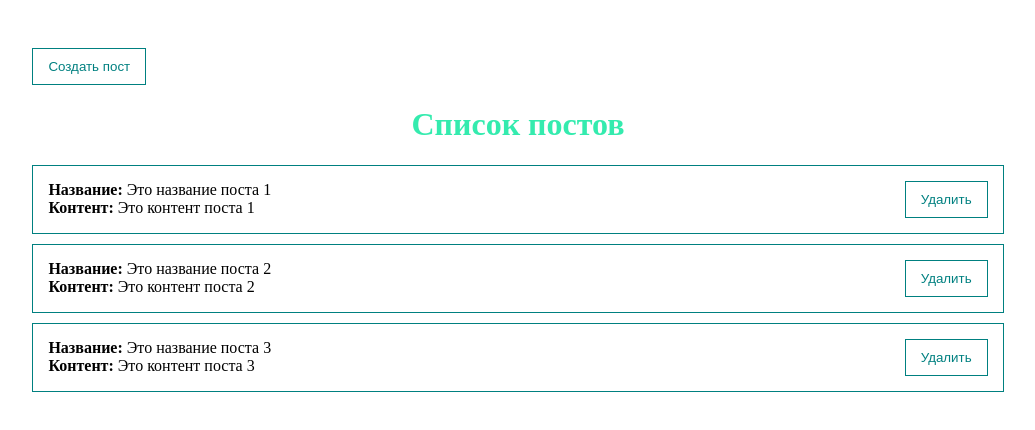
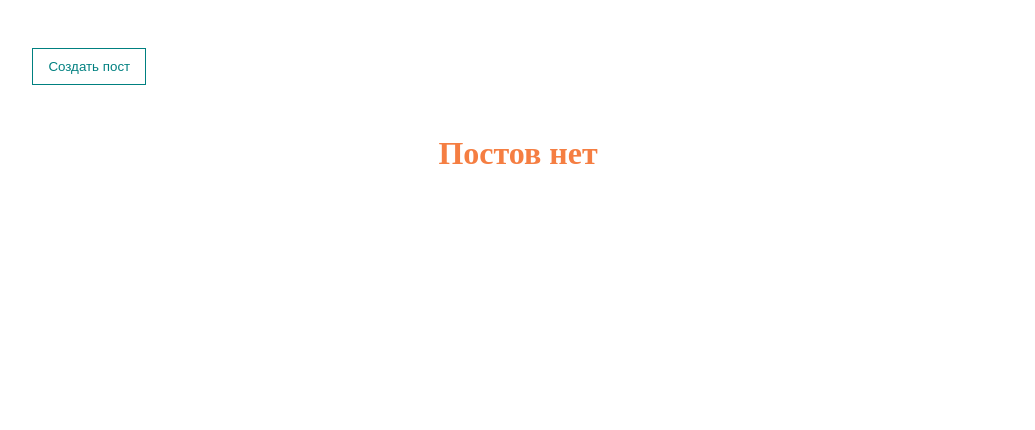
Before and after one commit to avdeevpavel19/learn-vue, a Vue app: page / in a window 1280 px wide. Shown: the top 430 px of the page, without its empty margins (122-1157 px from the left). Built offline with nearby package versions, Linux system fonts and the light colour scheme.

Commit message:
remove static posts

```diff
--- a/src/App.vue
+++ b/src/App.vue
@@ -25,11 +25,7 @@ export default {
 
   data() {
     return {
-      posts: [
-        {id: Date.now(), title: 'Это название поста 1', content: 'Это контент поста 1'},
-        {id: Date.now(), title: 'Это название поста 2', content: 'Это контент поста 2'},
-        {id: Date.now(), title: 'Это название поста 3', content: 'Это контент поста 3'},
-      ],
+      posts: [],
 
       dialogVisible: false
     }
```
Also changed, not shown: 1 other file (tests, documents, lock files or other folders).
